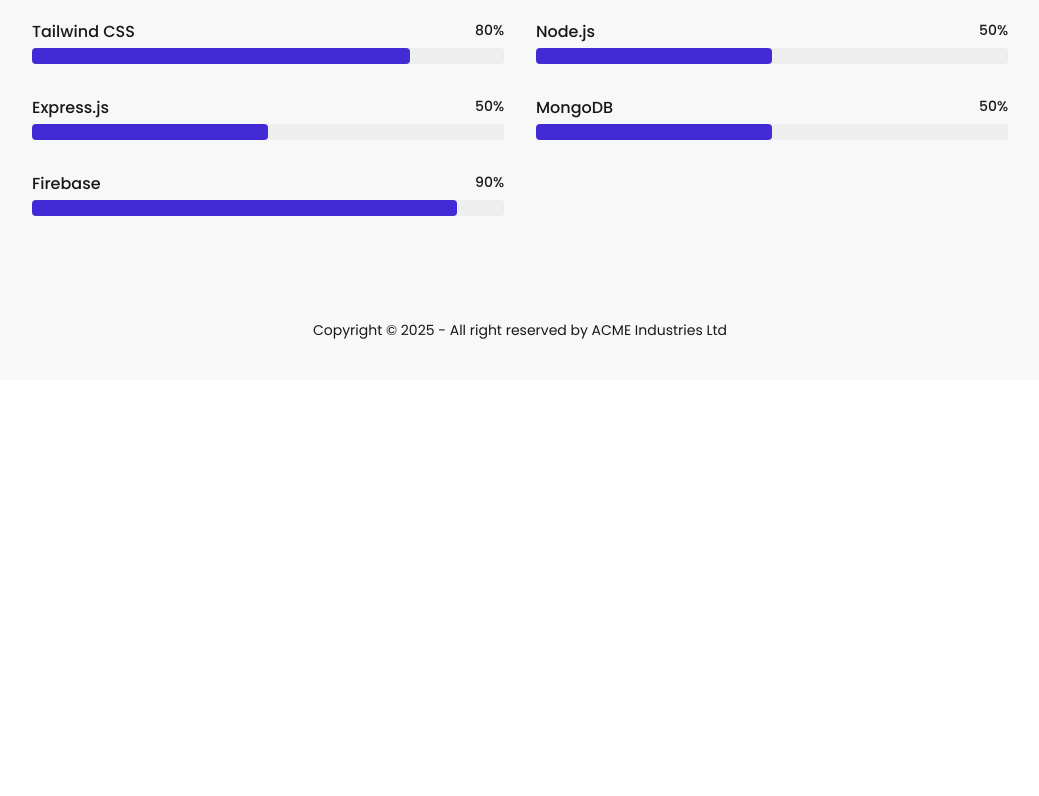
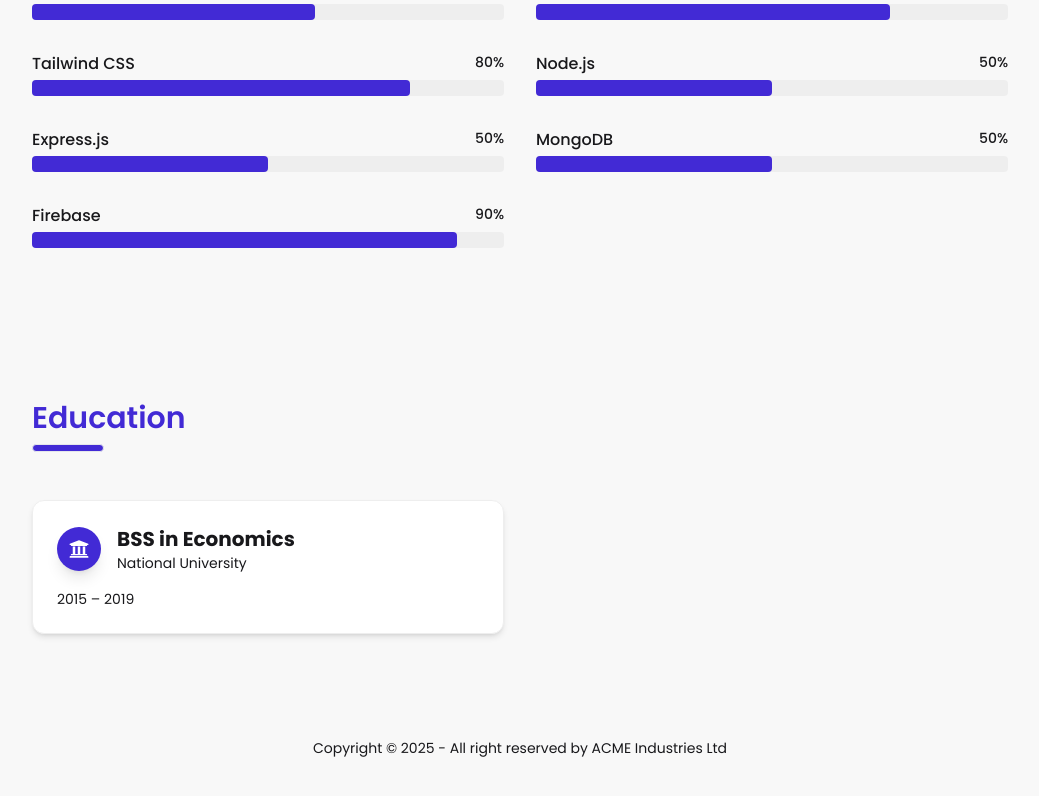
Before and after one commit to ChakmaShantunu/portfolio-2025, a React (Vite) app: page / in a window 1280 px wide. Shown: the part 1366-2162 px from the top of the page, without its empty margins (120-1159 px from the left). Before the commit the page ends 1746 px from the top, so only its background shows below. Built offline with nearby package versions, Linux system fonts and the light colour scheme.

Commit message:
eudcation seciton done

```diff
--- /dev/null
+++ b/src/components/Education/Education.jsx
@@ -0,0 +1,48 @@
+import React from 'react';
+import { FaUniversity } from 'react-icons/fa';
+
+const educationData = [
+    {
+        degree: 'BSS in Economics',
+        institution: 'National University',
+        year: '2015 – 2019',
+    }
+];
+
+const Education = () => {
+    return (
+        <section className="max-w-5xl mx-auto px-6 py-16" id="education" data-aos="fade-up">
+            <h2 className="text-3xl font-semibold text-primary">Education</h2>
+            <div className="h-2 border border-gray-200 rounded w-18 bg-primary mb-12 mt-2"></div>
+
+            <div className="grid grid-cols-1 md:grid-cols-2 gap-8">
+                {educationData.map((edu, index) => (
+                    <div
+                        key={index}
+                        className="group relative border border-base-300 bg-base-100 shadow-md p-6 rounded-xl hover:shadow-xl transition-all duration-300 overflow-hidden"
+                        data-aos="fade-up"
+                        data-aos-delay={index * 100}
+                    >
+                        {/* Glowing border effect */}
+                        <div className="absolute inset-0 bg-gradient-to-r from-primary/20 to-accent/20 blur-2xl opacity-0 group-hover:opacity-100 transition-all duration-500 z-0 rounded-xl"></div>
+
+                        <div className="relative z-10">
+                            <div className="flex items-center gap-4 mb-4">
+                                <div className="bg-primary text-white p-3 rounded-full shadow-lg">
+                                    <FaUniversity size={20} />
+                                </div>
+                                <div>
+                                    <h3 className="text-xl font-bold text-base-content">{edu.degree}</h3>
+                                    <p className="text-base-content text-opacity-80 text-sm">{edu.institution}</p>
+                                </div>
+                            </div>
+                            <p className="text-sm text-base-content text-opacity-70">{edu.year}</p>
+                        </div>
+                    </div>
+                ))}
+            </div>
+        </section>
+    );
+};
+
+export default Education;
--- a/src/components/Hero/Hero.jsx
+++ b/src/components/Hero/Hero.jsx
@@ -13,7 +13,7 @@
                         Hi, I’m Shantunu.
                     </h1>
                     <h2 className="text-xl sm:text-2xl font-semibold text-base-content mt-4">
-                        A React Developer from Bangladesh
+                        A React Developer from Rangamati, Bangladesh
                     </h2>
                     <p className="mt-6 mb-8 text-lg sm:mb-12 text-secondary">
                         I build beautiful, performant websites and web apps.
@@ -25,7 +25,7 @@
                     </div>
                     <div className="flex mt-6 gap-6 sm:justify-center lg:justify-start text-2xl">
                         <a
-                            href="https://www.linkedin.com/in/your-linkedin-username"
+                            href="https://www.linkedin.com/in/shantunu-chakma-b10a0b282/"
                             target="_blank"
                             rel="noreferrer"
                             className="hover:text-primary transition-colors"
@@ -33,7 +33,7 @@
                             <FaLinkedin />
                         </a>
                         <a
-                            href="https://github.com/your-github-username"
+                            href="https://github.com/ChakmaShantunu"
                             target="_blank"
                             rel="noreferrer"
                             className="hover:text-primary transition-colors"
--- a/src/pages/Home/Home.jsx
+++ b/src/pages/Home/Home.jsx
@@ -2,13 +2,15 @@
 import Hero from '../../components/Hero/Hero';
 import AboutMe from '../about/About';
 import Skills from '../../components/skills/Skills';
+import Education from '../../components/Education/Education';
 
 const Home = () => {
     return (
-        <div className='space-y-4'>
+        <div className='space-y-6'>
             <Hero></Hero>
             <AboutMe></AboutMe>
             <Skills></Skills>
+            <Education></Education>
         </div>
     );
 };
```
